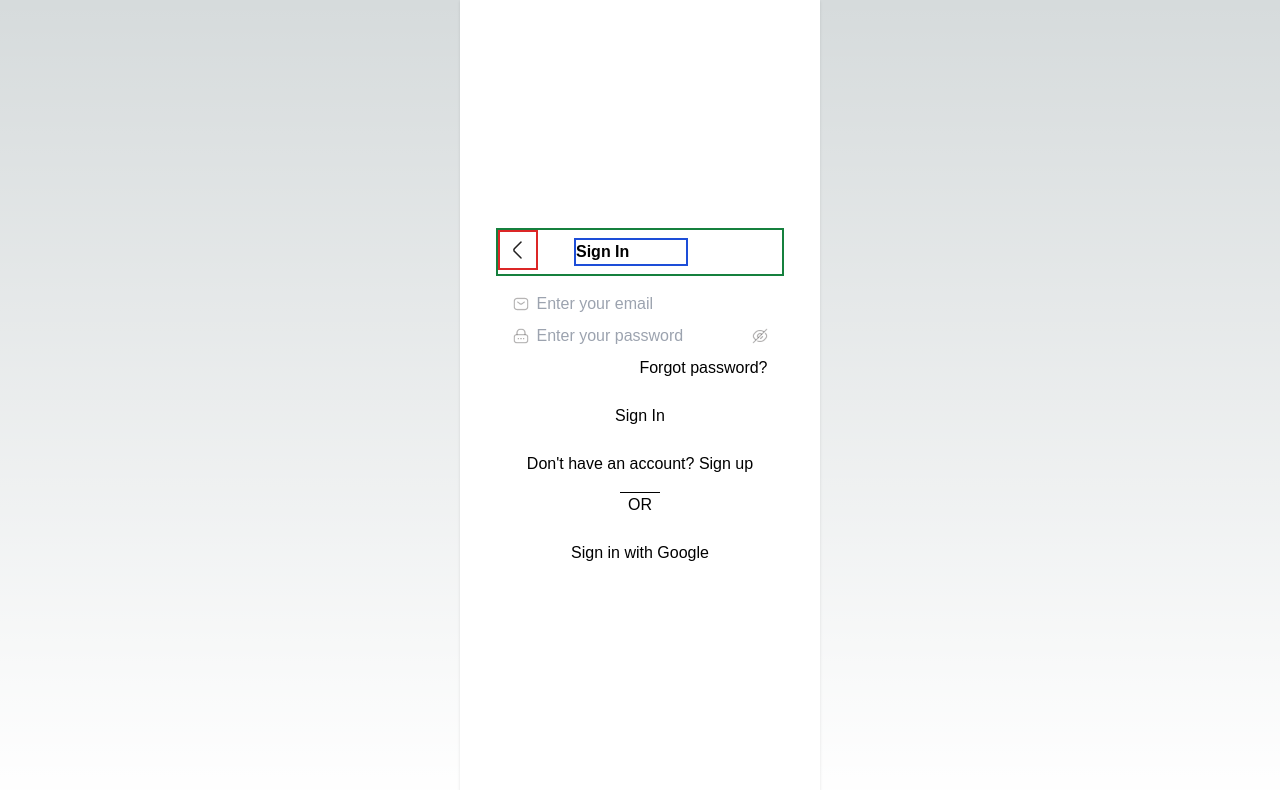
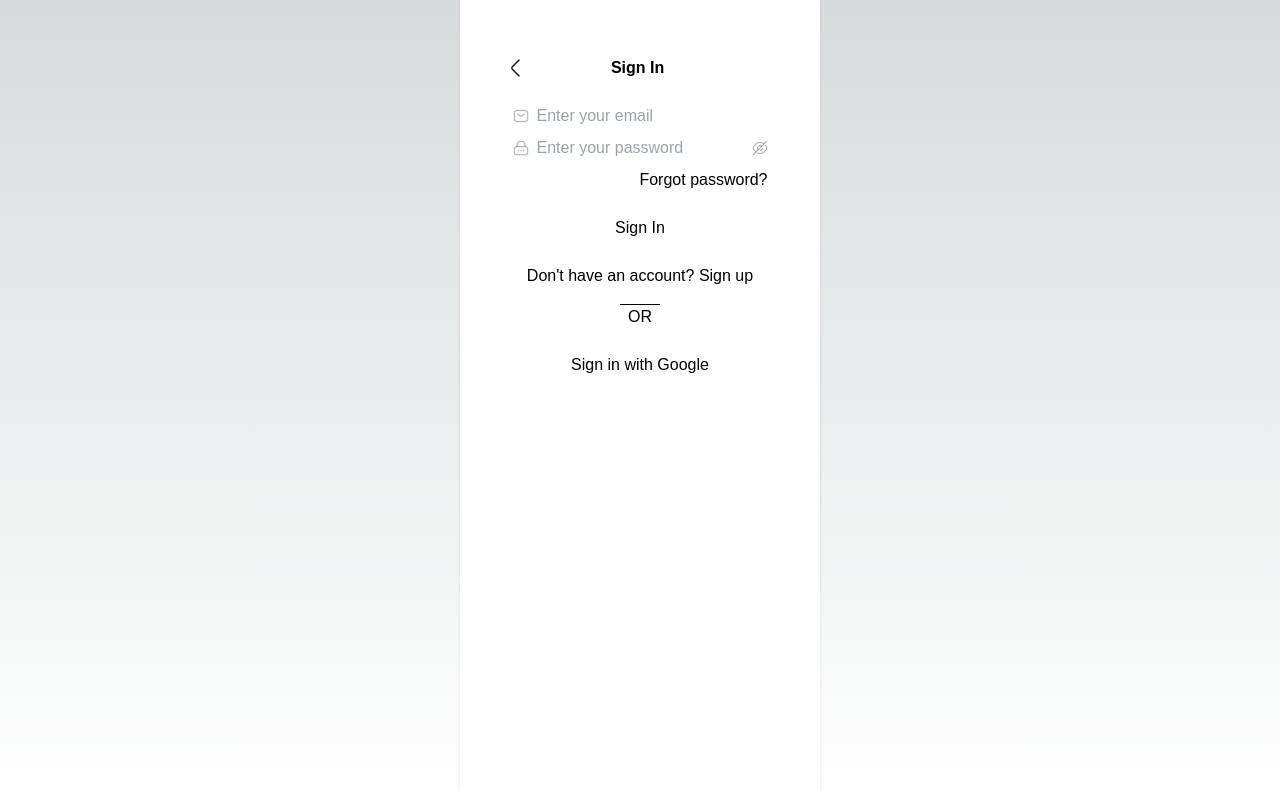
Before and after one commit to cancer-platform/platform-mvp, a Next.js app: page /sign-in in a window 1280 px wide. Shown: the top 790 px of the page. Built offline with nearby package versions, Linux system fonts and the light colour scheme.

Commit message:
fix(landing): correct tailwind, remove user classes from global.css

```diff
--- a/src/app/globals.css
+++ b/src/app/globals.css
@@ -31,12 +31,3 @@ body {
     text-wrap: balance;
   }
 }
-
-.content-area {
-  background-color: white;
-}
-
-.landing-text-width {
-  width: 162px;
-  text-align: center;
-}
--- a/src/app/layout.tsx
+++ b/src/app/layout.tsx
@@ -6,7 +6,7 @@ export default function RootLayout({ children }: { children: ReactNode }) {
     <html lang="en">
       <body className="flex items-center justify-center min-h-screen font-poppins">
         <main className="w-[360px] h-[800px] bg-white shadow">
-          <div className=" flex flex-col items-center justify-center h-screen">
+          <div className=" flex flex-col items-center justify-center">
             {children}
           </div>
         </main>
--- a/src/app/page.tsx
+++ b/src/app/page.tsx
@@ -5,7 +5,7 @@ export default function HomePage() {
   return (
     <>
       <header className="bg-gray-200 py-4" />
-      <section className="content-area flex flex-col items-center p-4 max-w-xs w-full">
+      <section className="bg-white text-center flex flex-col items-center p-4 max-w-xs w-full">
         <Image
           src="/landing__logo.png"
           alt="First"
@@ -13,7 +13,7 @@ export default function HomePage() {
           height="244"
           className="mb-4 max-w-full h-auto"
         />
-        <p className="landing-text-width text-paragraph mb-4 font-poppins text-16 font-semibold leading-24 tracking-normal text-center text-blue-900">
+        <p className="w-40 mb-4 text-16 font-semibold leading-24 tracking-normal text-center text-blue-900">
           <Link href="/sign-in/"> Self-management App for Cancer </Link>
         </p>
         <Image
--- a/src/app/sign-in/page.tsx
+++ b/src/app/sign-in/page.tsx
@@ -4,11 +4,10 @@ import Link from "next/link";
 const LoginPage = () => {
   return (
     <>
-      {" "}
       <header className="bg-gray-200 py-4" />
-      <main className="content-area flex flex-col items-center p-4 max-w-xs w-full h-screen justify-center">
-        <div className="w-full flex flex-row border-green-700 border-2 justify-items-stretch">
-          <div className="w-10 h-10 bg-transparent border-red-600 border-2 flex items-center justify-center flex-none">
+      <main className="flex flex-col items-center p-4 max-w-xs w-full justify-center">
+        <div className="w-full flex flex-row justify-items-stretch">
+          <div className="w-10 h-10 bg-transparent flex items-center justify-center flex-none">
             <Link href="#">
               <Image
                 src="/chevron_left.png"
@@ -19,7 +18,7 @@ const LoginPage = () => {
               />
             </Link>
           </div>
-          <div className="font-bold mt-2 mb-2 ml-9 border-blue-700 border-2 w-2/5">
+          <div className="font-bold mt-2 mb-2 ml-11 text-center w-2/5">
             Sign In
           </div>
         </div>
```
